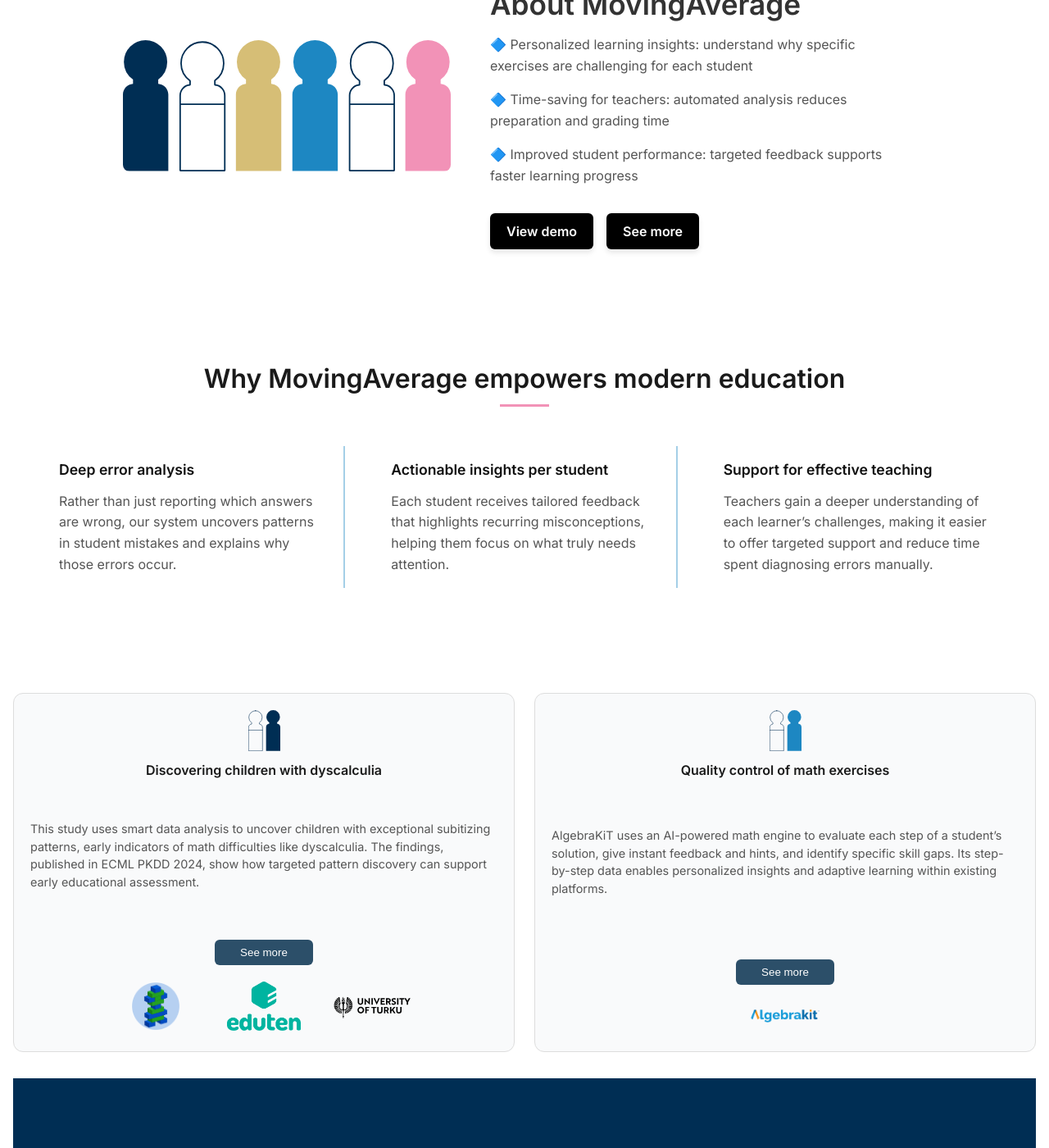
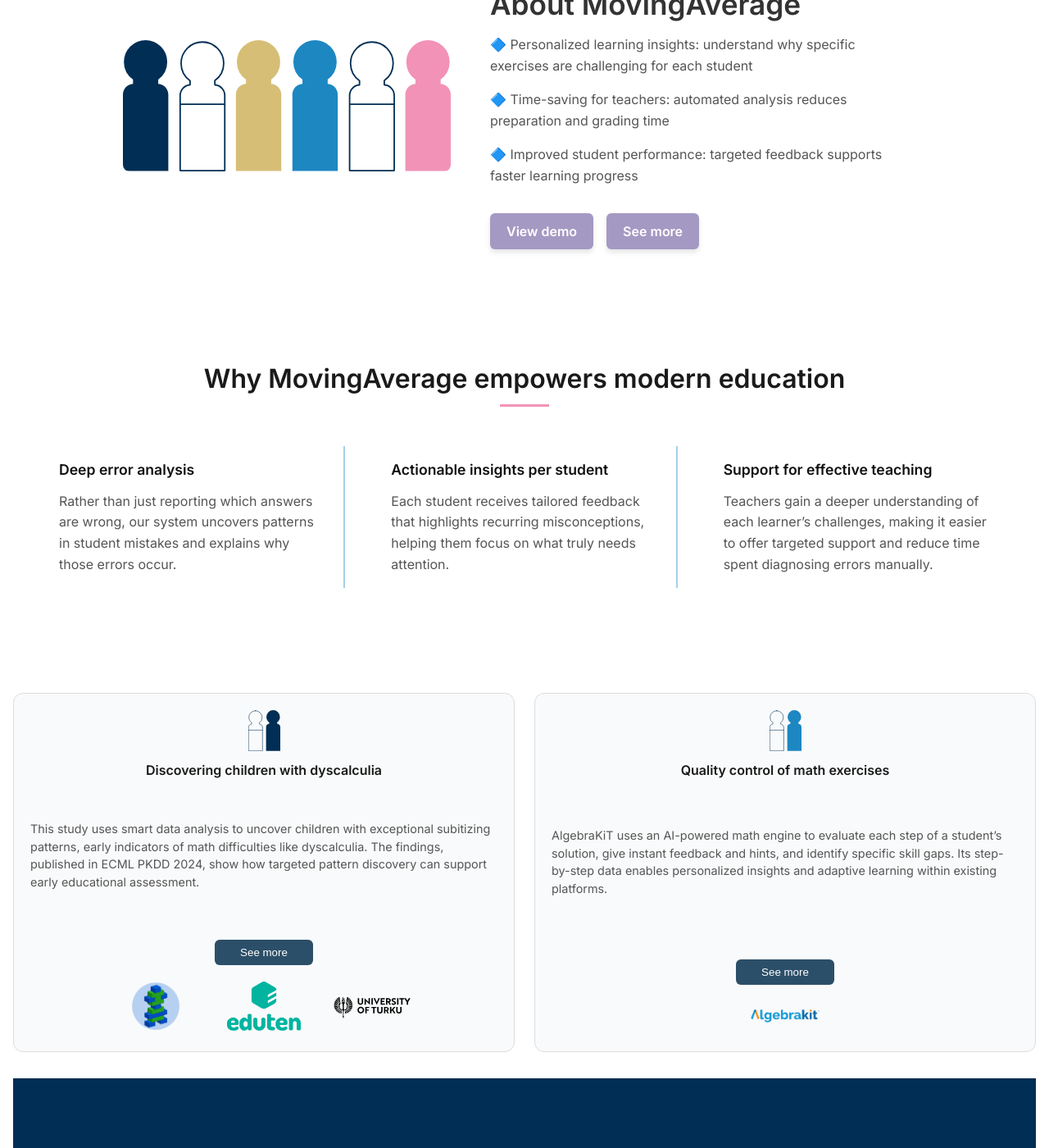
Before and after one commit to moving-average/moving-average.github.io, a Jekyll site: the page built from index.markdown, in a window 1280 px wide and 1400 px high, scrolled down 220 px. Shown: the whole window at 82% size. Built offline with Jekyll 4.4.1, drawn with Linux system fonts in a browser that asks for light colours.

Commit message:
update style.css

```diff
--- a/assets/style.css
+++ b/assets/style.css
@@ -1,15 +1,9 @@
-html {
-  margin: 0;
-  padding: 0;
-  overflow-x: hidden;
-  background-color: #ffffff;
-  color: #1a1a1a;
-}
-
-body {
+html, body {
   margin: 0;
   padding: 0;
   font-family: "Inter", sans-serif;
+  background-color: #ffffff;
+  color: #1a1a1a;
   min-height: 100vh;
   display: flex;
   flex-direction: column;
@@ -271,7 +265,7 @@ footer a:hover {
 }
 
 .hero-btn.left {
-  background-color: black;
+  background-color: #a499c3;
 }
 
 .hero-btn.left:hover {
@@ -280,7 +274,7 @@ footer a:hover {
 }
 
 .hero-btn.right {
-  background-color: black;
+  background-color: #a499c3;
 }
 
 .hero-btn.right:hover {
@@ -643,7 +637,7 @@ nav a.active:hover {
   width: 100%;
   height: 100%;
   background-color: rgba(0, 0, 0, 0.25);
-  z-index: 2000;
+  z-index: 1000;
   opacity: 1;
   transition: opacity 0.3s ease;
 }
@@ -653,6 +647,13 @@ nav a.active:hover {
 }
 
 @media (max-width: 768px) {
+
+  html, body {
+    margin: 0;
+    padding: 0;
+    overflow-x: hidden;
+    font-family: "Inter", sans-serif;
+  }
 
   .testimonials-wrapper {
     flex-direction: column;
```
